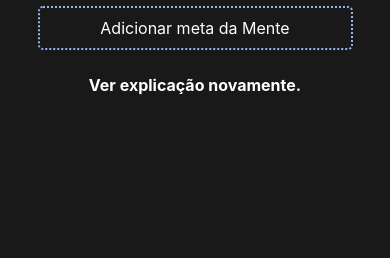
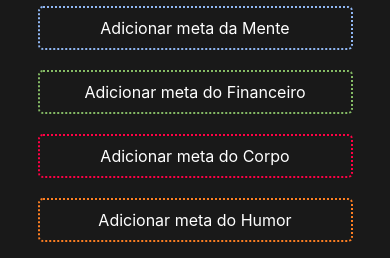
Before and after one commit to Jefferson-Pedro/OneBitLife, a React Native app in the folder onebitlife/: screen /Home in a window 390 px wide. Shown: the part 583-841 px from the top of the page. Built offline with nearby package versions, Linux system fonts and the light colour scheme.

Commit message:
Editção e criação dos hábitos

```diff
--- a/onebitlife/src/Components/Home/EditHabit/index.jsx
+++ b/onebitlife/src/Components/Home/EditHabit/index.jsx
@@ -0,0 +1,56 @@
+import React from "react";
+import {Text, TouchableOpacity, StyleSheet, View} from "react-native"
+
+export default function ({habit, frequency, habitArea, checkColor}){
+    function handleEdit(){
+        console.log("botão editar criado!");
+    }
+    function handleCheck(){
+        console.log("Botão de check do $(habitArea");
+    }
+    return(
+        <TouchableOpacity
+        activeOpacity={0.9}
+        style={styles.button}
+        onPress={handleEdit}
+        >
+            <View style={styles.habitText}>
+                <Text style={styles.habitTitle}>{habit}</Text>
+                <Text style={styles.habitFrequency}>{frequency}</Text>
+            </View>
+
+            <TouchableOpacity
+                style={[styles.check, {borderColor: checkColor}]}
+                onPress={handleCheck} />
+
+        </TouchableOpacity>
+    );
+
+}
+const styles = StyleSheet.create({
+    button: {
+      backgroundColor: "#151515",
+      borderRadius: 5,
+      width: 320,
+      marginVertical: 10,
+      paddingVertical: 10,
+      paddingHorizontal: 20,
+      flexDirection: "row",
+      alignItems: "center",
+      justifyContent: "space-between",
+    },
+    habitTitle: {
+      color: "white",
+      fontWeight: "bold",
+    },
+    habitFrequency: {
+      color: "white",
+    },
+    check: {
+      width: 20,
+      height: 20,
+      borderWidth: 1,
+      borderRadius: 10,
+    },
+  });
+//EditHabit()
--- a/onebitlife/src/Pages/Home/index.jsx
+++ b/onebitlife/src/Pages/Home/index.jsx
@@ -5,6 +5,7 @@
 import LifeStatus from "../../Components/Common/LifeStatus";
 import StatusBar from "../../Components/Home/StatusBar";
 import CreateHabit from "../../Components/Home/CreateHabit";
+import EditHabit from "../../Components/Home/EditHabit";
 
 
 export default function Home(){
@@ -27,7 +28,50 @@
 
                     <LifeStatus />
                     <StatusBar />
-                    <CreateHabit habitArea="Mente" borderColor = "#90B7F3"/>
+
+                    {mindHabit ? (
+                    <EditHabit
+                        habit={mindHabit?.habitName}
+                        frequency={`${mindHabit?.habitTime} - ${mindHabit?.habitFrequency}`}
+                        habitArea={mindHabit?.habitArea}
+                        checkColor="#90B7F3"
+                        />
+                    ) : (
+                        <CreateHabit habitArea="Mente" borderColor="#90B7F3" />
+                    )}
+
+                    {moneyHabit ? (
+                        <EditHabit
+                        habit={moneyHabit?.habitName}
+                        frequency={`${moneyHabit?.habitTime} - ${moneyHabit?.habitFrequency}`}
+                        habitArea={moneyHabit?.habitArea}
+                        checkColor="#85BB65"
+                        />
+                    ) : (
+                        <CreateHabit habitArea="Financeiro" borderColor="#85BB65" />
+                    )}
+
+                    {bodyHabit ? (
+                        <EditHabit
+                        habit={bodyHabit?.habitName}
+                        frequency={`${bodyHabit?.habitTime} - ${bodyHabit?.habitFrequency}`}
+                        habitArea={bodyHabit?.habitArea}
+                        checkColor="#FF0044"
+                        />
+                    ) : (
+                        <CreateHabit habitArea="Corpo" borderColor="#FF0044" />
+                    )}
+
+                    {funHabit ? (
+                        <EditHabit
+                        habit={funHabit?.habitName}
+                        frequency={`${funHabit?.habitTime} - ${funHabit?.habitFrequency}`}
+                        habitArea={funHabit?.habitArea}
+                        checkColor="#FE7F23"
+                        />
+                    ) : (
+                        <CreateHabit habitArea="Humor" borderColor="#FE7F23" />
+                    )}
                 </View>
                 <Text style={styles.explanationText}
                     onPress={() =>{
```
